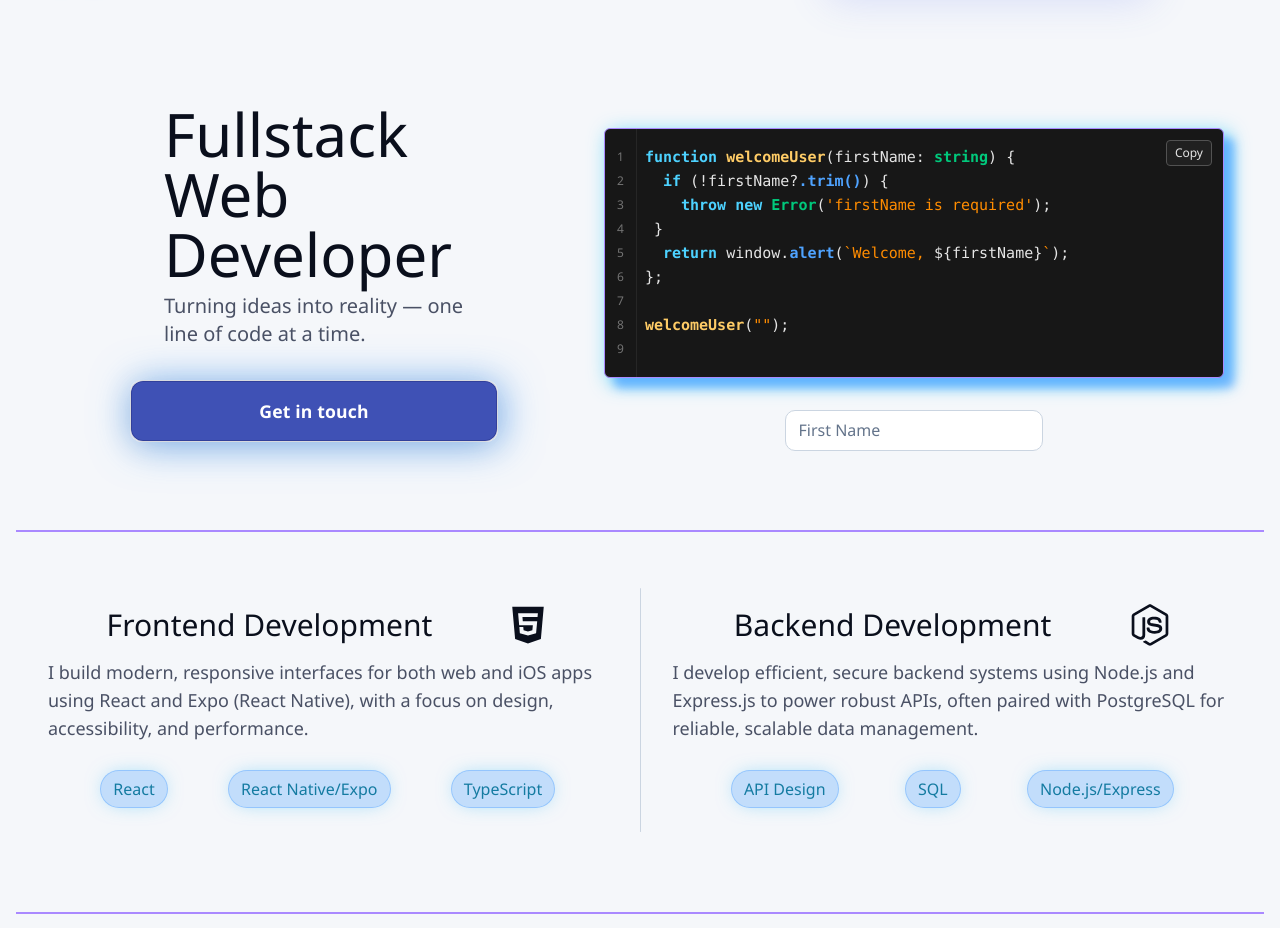
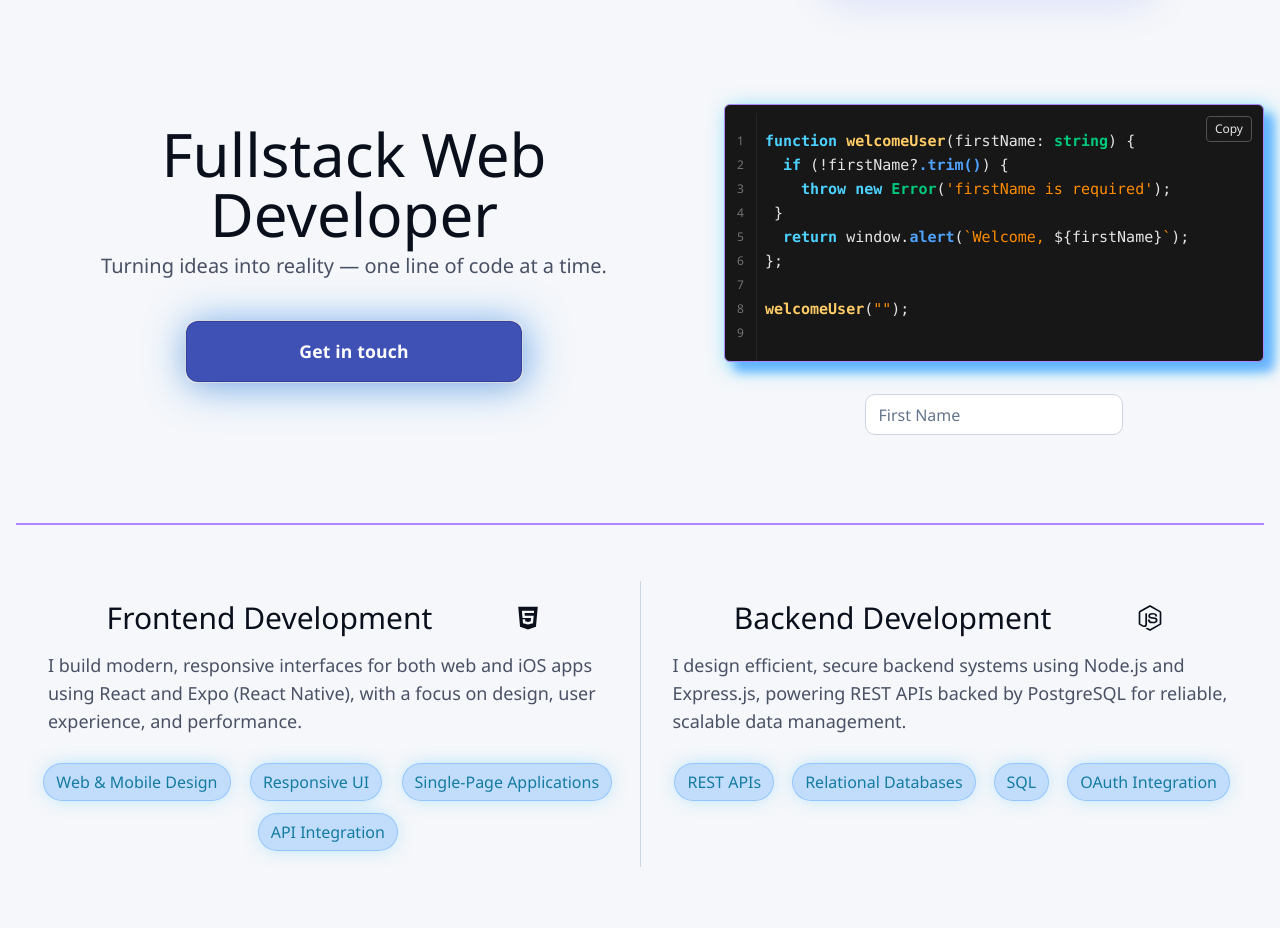
Before and after one commit to kolby-k/fullstack-portfolio-2025, a React (Vite) app in the folder portfolio-client/: page / in a window 1280 px wide. Shown: the part 104-1032 px from the top of the page. Built offline with nearby package versions, Linux system fonts and the light colour scheme.

Commit message:
update: enhance layout and styling across multiple components for improved responsiveness and user experience

```diff
--- a/portfolio-client/src/App.tsx
+++ b/portfolio-client/src/App.tsx
@@ -12,16 +12,16 @@ function App() {
 
   return (
     <>
-      <header className="header h-28 md:h-48">
+      <header className="header h-28 md:h-48 min-w-[350px]">
         <img
           src="/logo.png"
           width={70}
           height={70}
-          className="absolute left-10 top-2 md:top-8 img-glow cursor-pointer"
+          className="absolute left-10 top-2 md:top-8 img-glow cursor-pointer xs-hidden"
           onClick={() => nav("/")}
         />
         <NavBar />
-        <span className="absolute right-10 md:right-[2%] top-8">
+        <span className="absolute right-10 md:right-[2%] top-8 xs-hidden">
           <ThemeToggle />
         </span>
       </header>
--- a/portfolio-client/src/components/CodeSnippet.tsx
+++ b/portfolio-client/src/components/CodeSnippet.tsx
@@ -82,18 +82,18 @@ function CodeSnippet() {
   };
 
   return (
-    <div className="w-[94dvw] md:w-155">
+    <div className="max-w-[90dvw] md:w-135">
       <figure className="relative group ">
         <button
           onClick={handleCopy}
-          className="cursor-pointer absolute right-3 top-3 px-2 py-1 text-xs rounded border border-neutral-600 text-neutral-200 bg-neutral-800/70 backdrop-blur hover:bg-neutral-700"
+          className="cursor-pointer absolute right-3 top-3 px-2 py-1 text-xs rounded border border-neutral-600 text-neutral-200 bg-neutral-800/20 backdrop-blur hover:bg-neutral-700"
           aria-label="Copy code"
         >
           Copy
         </button>
 
         <div className="flex flex-1 border border-neutral-600 animated-divider rounded-md bg-neutral-900 overflow-x-auto bg-glow">
-          <div className="flex w-full">
+          <div className="flex w-full mt-2">
             {/* Line numbers */}
             <ol className="select-none text-neutral-500 text-xs px-3 py-4 text-right tabular-nums leading-6 border-r border-neutral-800">
               {code.map((_, i) => (
@@ -104,7 +104,7 @@ function CodeSnippet() {
             </ol>
 
             {/* Code lines */}
-            <pre className="font-mono text-[13px] md:text-[15px] leading-6 text-neutral-200 pl-2 py-4">
+            <pre className="font-mono text-[13px] md:text-[15px] leading-6 text-neutral-200 px-2 py-4">
               {code.map((line, i) => (
                 <code key={i} className="block">
                   {line}
@@ -114,7 +114,7 @@ function CodeSnippet() {
           </div>
         </div>
       </figure>
-      <div className="flex  mt-8 -mb-8 pb-2 justify-center items-center gap-2 relative">
+      <div className="flex flex-wrap mt-8 pb-2 justify-center items-center gap-2 relative">
         <input
           type="text"
           id="firstName"
--- a/portfolio-client/src/components/HeroSection.tsx
+++ b/portfolio-client/src/components/HeroSection.tsx
@@ -9,16 +9,15 @@ function HeroSection() {
     return nav("/contact");
   };
   return (
-    <>
-      <div className="flex px-10 gap-8 flex-col items-center lg:flex-row ">
-        <span className="flex flex-col flex-1 items-center">
-          <span className="flex flex-col max-w-[300px] gap-2">
-            <h1 className="main-text text-6xl ">Fullstack Web Developer</h1>
+    <div className="flex flex-col items-center justify-evenly lg:flex-row gap-x-8">
+      <span className="flex flex-col justify-between gap-2 mb-8">
+        <span className="flex flex-col flex-1 gap-2 md:text-center">
+          <h1 className="main-text text-6xl">Fullstack Web Developer</h1>
           <p className="secondary-text text-xl">
             Turning ideas into reality — one line of code at a time.
           </p>
         </span>
-          <span className="w-92 mb-2 mt-4 md:mt-8 mx-auto nav-glow rounded-sm">
+        <span className="w-1/2 max-w-92 mb-2 mt-4 md:mt-8 mx-auto nav-glow rounded-sm">
           <CustomButton
             label="Get in touch"
             onClick={handleContactRedirect}
@@ -26,11 +25,10 @@ function HeroSection() {
           />
         </span>
       </span>
-        <span className="flex flex-col flex-1 gap-2">
+      <span className="flex">
         <CodeSnippet />
       </span>
     </div>
-    </>
   );
 }
 
--- a/portfolio-client/src/components/ProjectSection.tsx
+++ b/portfolio-client/src/components/ProjectSection.tsx
@@ -40,13 +40,13 @@ function ProjectSection() {
       <div className="flex flex-wrap justify-evenly items-center md:gap-12 relative">
         <span className="self-start max-w-[500px] md:pt-10">
           <h2 className="font-semibold text-5xl text-(--text-primary) text-center my-2">
-            Recent Projects
+            More Projects
           </h2>
           <p className="text-lg text-(--text-secondary) text-left pl-2">
-            Explore more of my work — from modern single-page web apps to
-            scalable full-stack solutions.
+            Explore my additional work — from simple single-page web apps to
+            more complex, scalable full-stack solutions.
           </p>
-          <hr className="animated-divider mt-10 hidden md:flex  " />
+          <hr className="animated-divider mt-10 hidden md:flex" />
         </span>
         <img
           src={Kolby3DImage}
@@ -54,7 +54,7 @@ function ProjectSection() {
         />
       </div>
 
-      <div className="flex flex-1 flex-wrap justify-evenly items-start p-4 md:mt-8 gap-10">
+      <div className="flex flex-1 flex-wrap justify-evenly items-start p-4 md:mt-8 gap-10 relative">
         {PROJECTS.map((project) => (
           <ProjectCard
             key={`project-${project.appRedirectUrl}`}
--- a/portfolio-client/src/components/SkillSection.tsx
+++ b/portfolio-client/src/components/SkillSection.tsx
@@ -4,52 +4,59 @@ import CustomTag from "./CustomTag";
 function SkillSection() {
   return (
     <div className="flex flex-col md:flex-row flex-1 mx-auto justify-evenly mt-4 md:mt-10 relative">
-      <div className="flex flex-1 justify-between   flex-col p-4 gap-y-5">
+      <div className="flex flex-1 justify-between flex-col p-4 gap-y-5">
         <span className="flex justify-evenly items-center -mb-2">
           <p className="text-3xl text-center text-(--text-primary)">
             Frontend Development
           </p>
-          <FaHtml5 size={42} />
+          <FaHtml5 size={42} className="p-2" />
         </span>
         <p className="px-4 mx-auto text-lg text-(--text-secondary)">
           I build modern, responsive interfaces for both web and iOS apps using
-          React and Expo (React Native), with a focus on design, accessibility,
-          and performance.
+          React and Expo (React Native), with a focus on design, user
+          experience, and performance.
         </p>
-        <ul className="flex flex-1 justify-evenly m-2">
+        <ul className="flex flex-1 flex-wrap justify-evenly gap-y-3 gap-x-2 md:mt-2">
           <li>
-            <CustomTag label="React" />
+            <CustomTag label="Web & Mobile Design" />
           </li>
           <li>
-            <CustomTag label="React Native/Expo" />
+            <CustomTag label="Responsive UI" />
           </li>
           <li>
-            <CustomTag label="TypeScript" />
+            <CustomTag label="Single-Page Applications" />
+          </li>
+          <li>
+            <CustomTag label="API Integration" />
           </li>
         </ul>
       </div>
-      <div className="flex h-[100] w-1/2 mx-auto my-2 md:w-[0.5px] p-[0.5px] md:my-0 bg-(--input-border) rounded-full"></div>
-      <div className="flex flex-1 justify-between flex-col p-4 gap-y-5">
+      <div className="flex h-[100] w-1/2 mx-auto my-4 md:w-[0.5px] p-[0.5px] md:my-0 bg-(--input-border) rounded-full"></div>
+      <div className="flex flex-1 justify-between   flex-col p-4 gap-y-5">
         <span className="flex justify-evenly items-center -mb-2">
           <p className="text-3xl text-center text-(--text-primary)">
             Backend Development
           </p>
-          <FaNodeJs size={42} />
+
+          <FaNodeJs size={42} className="p-2" />
         </span>
         <p className="px-4 mx-auto text-lg text-(--text-secondary)">
-          I develop efficient, secure backend systems using Node.js and
-          Express.js to power robust APIs, often paired with PostgreSQL for
-          reliable, scalable data management.
+          I design efficient, secure backend systems using Node.js and
+          Express.js, powering REST APIs backed by PostgreSQL for reliable,
+          scalable data management.
         </p>
-        <ul className="flex flex-1 justify-evenly m-2">
+        <ul className="flex flex-1 flex-wrap justify-evenly gap-y-4 md:mt-2">
           <li>
-            <CustomTag label="API Design" />
+            <CustomTag label="REST APIs" />
+          </li>
+          <li>
+            <CustomTag label="Relational Databases" />
           </li>
           <li>
             <CustomTag label="SQL" />
           </li>
           <li>
-            <CustomTag label="Node.js/Express" />
+            <CustomTag label="OAuth Integration" />
           </li>
         </ul>
       </div>
--- a/portfolio-client/src/index.css
+++ b/portfolio-client/src/index.css
@@ -84,8 +84,13 @@ html {
 
   --project-border: #d0d0d5;
   --project-bg: #ffffff;
-  --project-border-hover: #5065f2;
+  --project-border-hover: #f0f2ff;
   --project-bg-hover: #f3f4f6;
+
+  --card-border: rgba(155, 201, 255, 0.4);
+  --card-bg: #f3f4f6;
+  --card-border-hover: #a5b0f6;
+  --card-bg-hover: #ffffff;
 }
 
 .dark {
@@ -157,6 +162,11 @@ html {
   --project-bg: #17181cc6;
   --project-border-hover: #5065f2;
   --project-bg-hover: #424448c6;
+
+  --card-border: rgba(24, 42, 63, 0.2);
+  --card-bg: #17181cc6;
+  --card-border-hover: rgba(104, 172, 250, 0.55);
+  --card-bg-hover: rgba(104, 172, 250, 0.18);
 }
 
 body {
@@ -202,6 +212,7 @@ main {
   font-size: 1rem;
   cursor: pointer;
   letter-spacing: 0.01rem;
+  text-align: center;
 }
 
 .main-btn:hover {
@@ -303,9 +314,10 @@ main {
 }
 
 .card {
+  display: block;
   padding: 20px;
-  border: 1px solid var(--project-border);
-  background-color: var(--project-bg);
+  border: 1px solid var(--card-border);
+  background-color: var(--card-bg);
   border-radius: 16px;
   color: var(--text-primary);
   transition: transform 0.3s ease, box-shadow 0.3s ease, border-color 0.3s ease,
@@ -314,8 +326,8 @@ main {
 
 .card:hover {
   transform: translateY(-6px);
-  border-color: var(--project-border-hover);
-  background-color: var(--project-bg-hover);
+  border-color: var(--card-border-hover);
+  background-color: var(--card-bg-hover);
 }
 
 /* 4. Media scale properly */
@@ -541,8 +553,8 @@ canvas {
 
 .project-glow::after {
   z-index: 0; /* behind children, above background */
-  box-shadow: 0 4px 30px rgba(0, 0, 0, 0.1),
-    3px 3px 20px var(--accent-blue-alpha);
+  box-shadow: 0 4px 20px rgba(0, 0, 0, 0.1),
+    3px 5px 20px var(--accent-blue-alpha);
 }
 
 /* keep your content above the glow */
@@ -550,3 +562,9 @@ canvas {
   position: relative;
   z-index: 1;
 }
+
+@media (max-width: 350px) {
+  .xs-hidden {
+    display: none;
+  }
+}
--- a/portfolio-client/src/routes/Home.tsx
+++ b/portfolio-client/src/routes/Home.tsx
@@ -5,11 +5,11 @@ import SkillSection from "../components/SkillSection";
 
 function Home() {
   return (
-    <div className="flex flex-col justify-start gap-y-4 container">
+    <div className="flex flex-col justify-start gap-y-4 container min-w-[350px]">
       <HeroSection />
       <hr className="animated-divider mt-16 w-full mx-auto" />
       <SkillSection />
-      <hr className="animated-divider mt-16 w-full mx-auto" />
+      <hr className="animated-divider mt-8 md:mt-16 w-full mx-auto" />
       <FeaturedProject />
       <hr className="animated-divider mt-16 w-5/6 mx-auto" />
       <ProjectSection />
```
Also changed, not shown: portfolio-client/src/components/FeaturedProject.tsx (+5 -5 lines), portfolio-client/src/components/ProjectCard.tsx (+7 -6 lines). Lines whose indentation alone changed are shown as unchanged.
